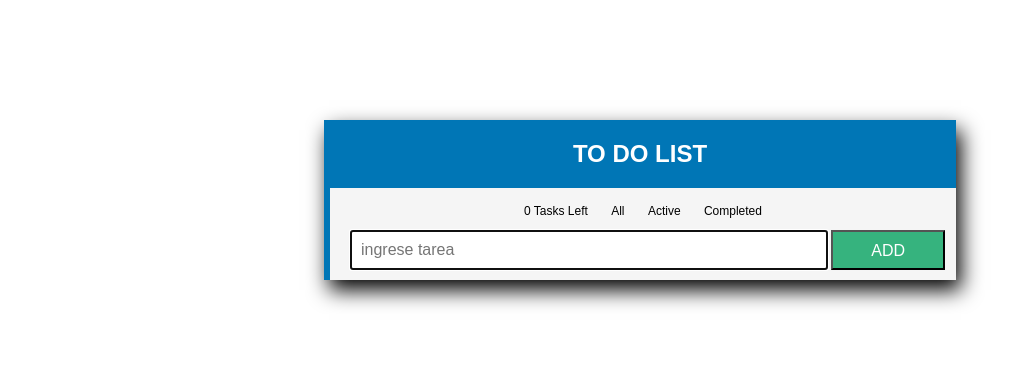
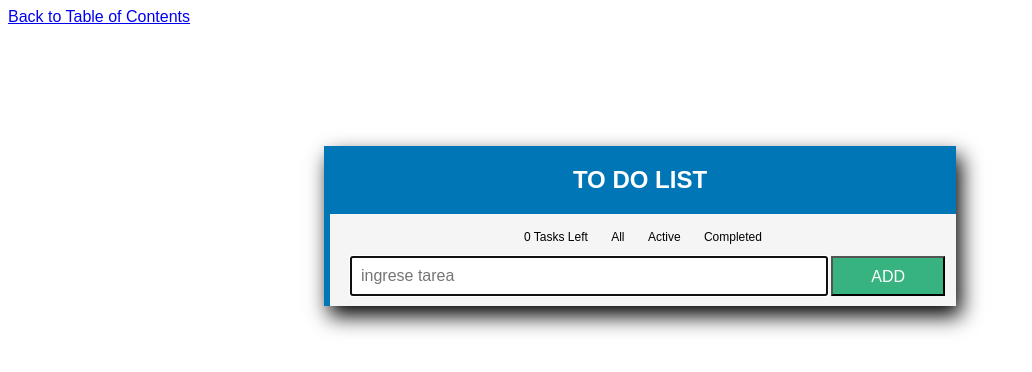
Before and after one commit to namirabal/WDD330-NM, a plain HTML site: page week06/index.html in a window 1280 px wide. Shown: the whole page, without its empty margins (0-1032 px from the left). Drawn offline with Linux system fonts and the light colour scheme.

Commit message:
back to table of content

```diff
--- a/week06/index.html
+++ b/week06/index.html
@@ -12,6 +12,7 @@
   </head>
 
   <body>
+    <a href="../index.html">Back to Table of Contents</a>
     <div class="container">
       <h2>TO DO LIST</h2>
 
```
